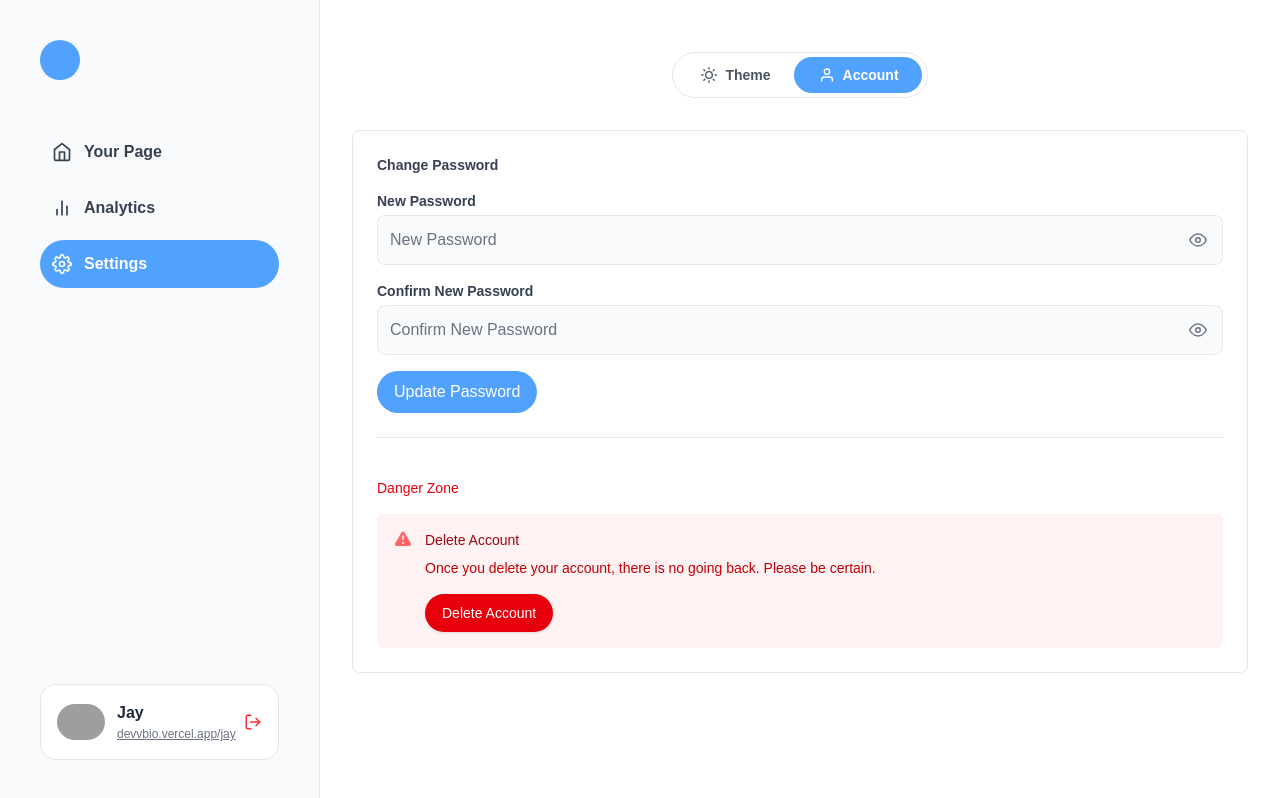
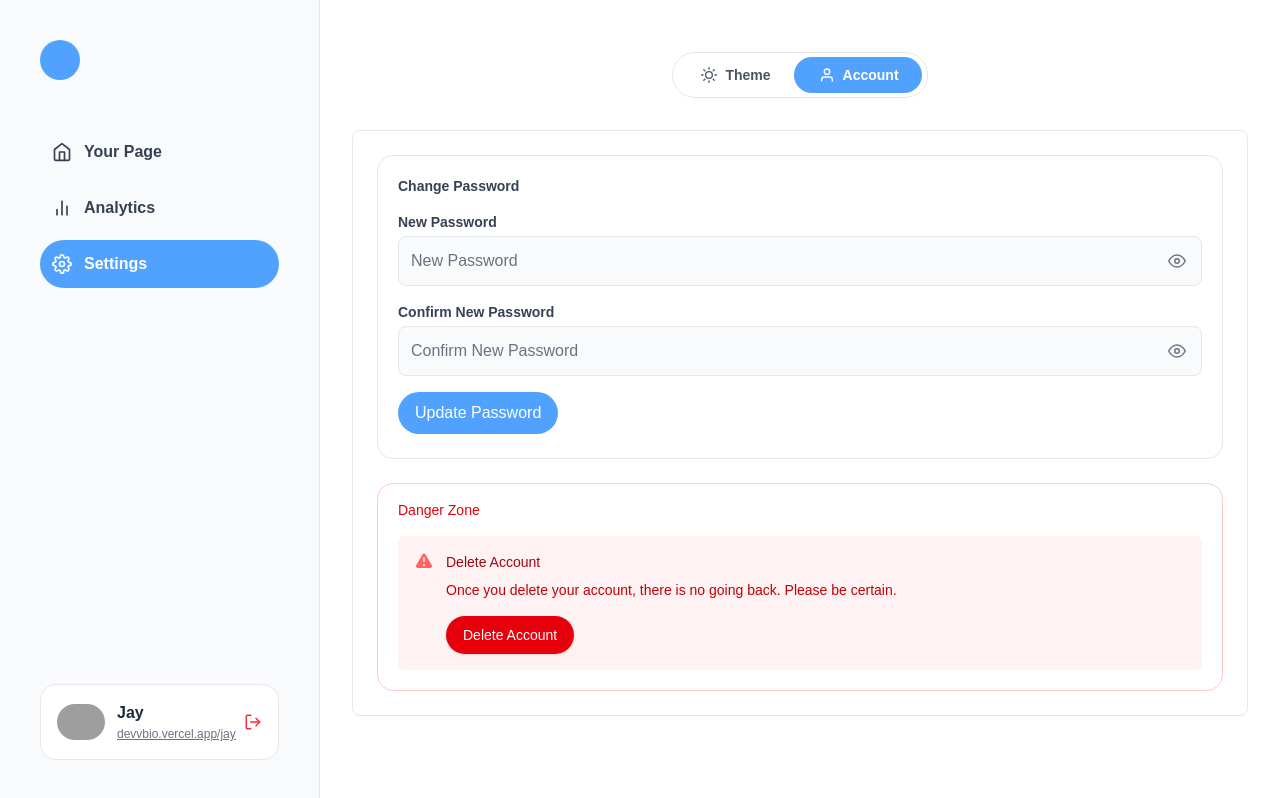
Before and after one commit to devtofunmi/devbio, a Next.js app: page /dashboard/settings in a window 1280 px wide. Both pictures are taken after a click on the button "Account". Shown: the top 798 px of the page. Built offline with nearby package versions, Linux system fonts and the light colour scheme; grey boxes are pictures that could not be loaded.

Commit message:
added a border

```diff
--- a/components/dashboard/AccountSettings.tsx
+++ b/components/dashboard/AccountSettings.tsx
@@ -15,7 +15,7 @@ const AccountSettings = () => {
         <section className="bg-white rounded-lg border border-gray-200 p-6">
             <div className="space-y-6">
                 {/* Change Password */}
-                <div className="pb-6 border-b border-gray-200">
+                <div className="pb-6 border p-5 rounded-2xl border-gray-200">
                     <h3 className="text-sm font-semibold text-gray-700 mb-4">Change Password</h3>
                     <div className="space-y-4">
 
@@ -74,7 +74,7 @@ const AccountSettings = () => {
                 </div>
 
                 {/* Danger Zone */}
-                <div className="pt-4">
+                <div className="pt-4 border border-red-200 p-5 rounded-2xl">
                     <h3 className="text-sm font-medium text-red-600 mb-4">Danger Zone</h3>
                     <div className="rounded-md bg-red-50 p-4">
                         <div className="flex">
```
